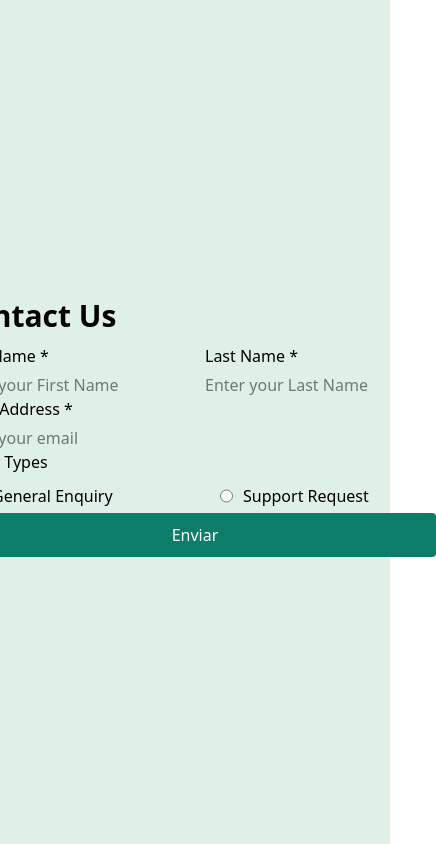
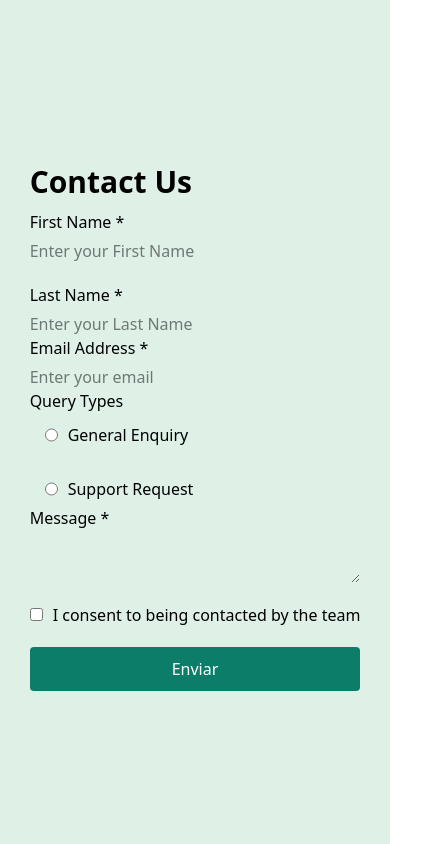
Before and after one commit to theJRodrigues/contact-form, a React (Vite) app: page / in a window 390 px wide. Shown: the whole page, 436 px wide, since content can reach past the window. Built offline with nearby package versions, Linux system fonts and the light colour scheme.

Commit message:
update textarea and checkbox, styled for responsive

```diff
--- a/index.html
+++ b/index.html
@@ -7,7 +7,7 @@
   </head>
   <body>
     <div id="root"
-    class="w-full h-screen flex bg-primary-green-200 items-center justify-center">
+    class="w-full min-h-screen p-2 flex bg-primary-green-200 items-center justify-center">
     </div>
     <script type="module" src="/src/main.jsx"></script>
   </body>
--- a/others/index.html
+++ b/others/index.html
@@ -18,14 +18,6 @@
 
 
 
-  Message
-  This field is required
-
-  I consent to being contacted by the team
-  To submit this form, please consent to being contacted
-
-  Submit
-
   Message Sent!
   Thanks for completing the form. We'll be in touch soon!
 
--- a/src/index.css
+++ b/src/index.css
@@ -24,7 +24,9 @@
 .input{
   @apply py-0.5 px-1.5 w-full rounded focus:outline-none
 }
-
+.textArea{
+  @apply resize-none h-10 rounded px-1.5 py-1 focus:outline-none
+}
 .errorMessageForm{
   @apply text-primary-red text-[13px]
 }
--- a/src/pages/form-contact-us/FormContactUs.jsx
+++ b/src/pages/form-contact-us/FormContactUs.jsx
@@ -16,7 +16,7 @@ export const FormContactUs = () => {
     <form className="form" onSubmit={handleSubmit(onSubmit)} noValidate>
       <h1 className="font-bold text-3xl my-1 ">Contact Us</h1>
 
-      <div className="flex gap-2">
+      <div className="flex flex-col sm:flex-row gap-2">
         <InputTextElement label="First Name" name="firstName" register={register} errors={errors}/>
         <InputTextElement label="Last Name" name="lastName" register={register} errors={errors}/>
       </div>
@@ -25,7 +25,7 @@ export const FormContactUs = () => {
 
       <div>
         <h2 className="mb-0.5">Query Types</h2>
-        <div className="flex gap-2">
+        <div className="flex gap-2 flex-col sm:flex-row">
           <InputRadioElement label="General Enquiry" name="queryType" value="generalEnquiry" register={register} watch={watch} errors={errors}/>
           <InputRadioElement label="Support Request" name="queryType" value="supportRequest" register={register} watch={watch} errors={errors}/>
         </div>
@@ -33,13 +33,13 @@ export const FormContactUs = () => {
         && <p className="errorMessageForm">Please select a query type</p>}
       </div>
 
-      {/* <div>
-        <TextAreaElement label="Message *" id="message"  setValue={setMessage}/>
+      <div>
+        <TextAreaElement label="Message *" name="message"  register={register} errors={errors}/>
       </div>
 
       <div className="my-2">
-        <InputCheckBox label="I consent to being contacted by the team" id="checkBox" setValue={setChecked} value={isChecked}/>
-      </div> */}
+        <InputCheckBox label="I consent to being contacted by the team" name="consent" register={register} errors={errors}/>
+      </div>
 
       <button className="w-full bg-primary-green-600 p-1 rounded text-white" type="submit">Enviar</button>
     </form>
--- a/src/pages/form-contact-us/inputs/InputCheckBox.jsx
+++ b/src/pages/form-contact-us/inputs/InputCheckBox.jsx
@@ -1,16 +1,11 @@
-export const InputCheckBox = ({label, id, setValue, value}) => {
-
-    function handleChange(){
-        if(value){
-            setValue(false);
-            return
-        }
-        setValue(true);
-    }
+export const InputCheckBox = ({label, name, register, errors}) => {
+  const error = errors?.[name]
   return (
-    <label htmlFor={id}>
-        <input className="mr-1 accent-primary-green-600" type="checkbox"  name={id} id={id} onChange={handleChange}/>
+    <label>
+        <input className="mr-1 accent-primary-green-600" type="checkbox"
+        {...register(name,{required:true})}/>
         <span>{label}</span>
+        {error && <p className="errorMessageForm">To submit this form, please consent to being contacted</p>}
     </label>
   )
 }
--- a/src/pages/form-contact-us/text-area-form/TextAreaElement.jsx
+++ b/src/pages/form-contact-us/text-area-form/TextAreaElement.jsx
@@ -1,12 +1,16 @@
-export const TextAreaElement = ({label, id, setValue}) => {
-    function handleChange(e){
-        setValue(e.target.value)
-    }
+export const TextAreaElement = ({label, name, register, errors}) => {
+  const error = errors?.[name]
+  return (
+    <label className='flex flex-col gap-0.5'>
+        <span>{label}</span>
 
-  return (
-    <label className='flex flex-col gap-0.5' htmlFor={id}>
-        <span>{label}</span>
-        <textarea className="resize-none h-10 rounded px-1.5 py-1 border-[1.5px] border-neutral-grey-500 focus:border-primary-green-600 focus:outline-none " name={id} id={id} onChange={handleChange}></textarea>
+        <textarea className={`textArea
+        border border-neutral-grey-500 focus:border-primary-green-600
+        ${error && "border-primary-red focus:border-primary-red"}`}
+        name={name}
+        {...register(name,{required:true})}></textarea>
+
+        {error && <p className="errorMessageForm">This field is required</p>}
     </label>
   )
 }
```
